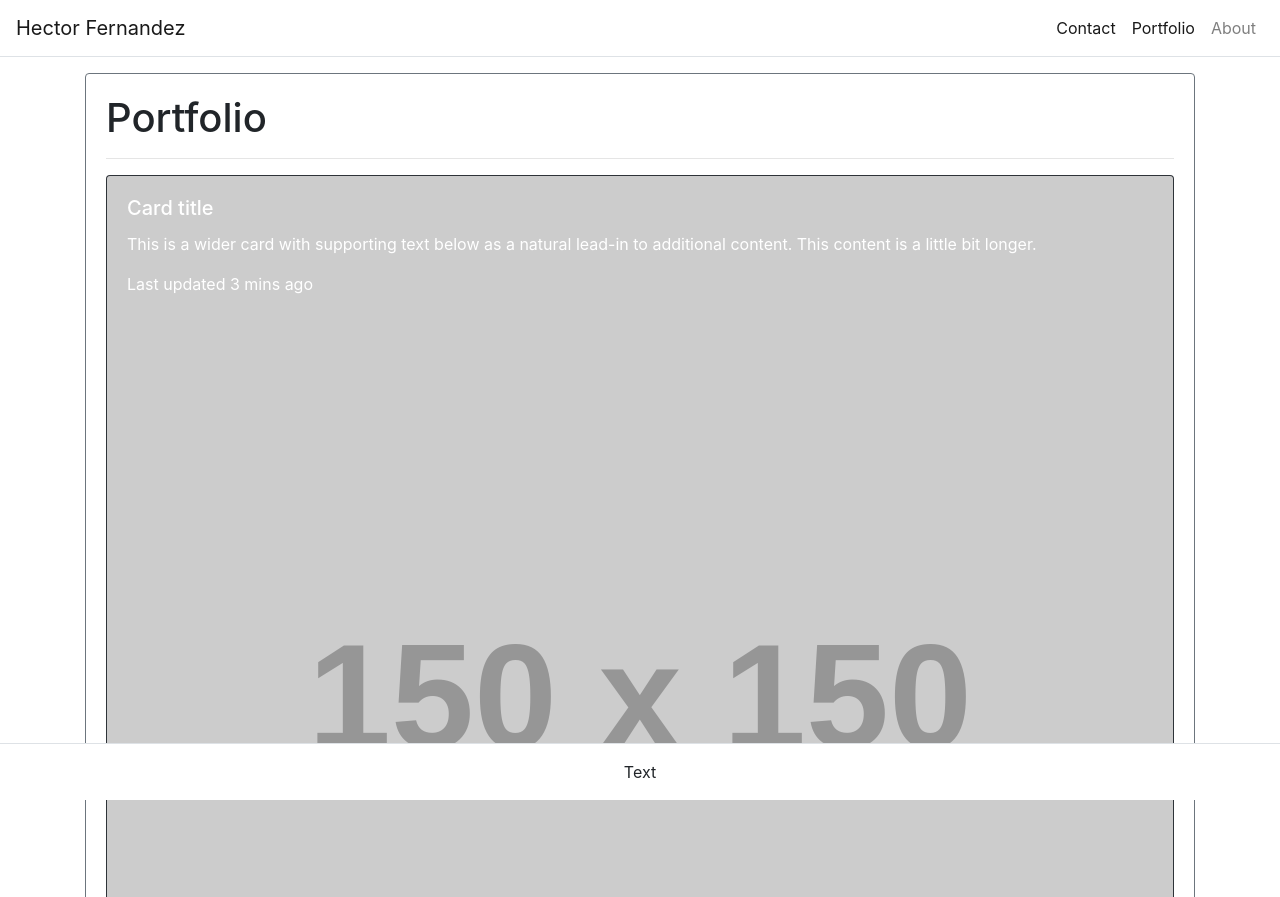
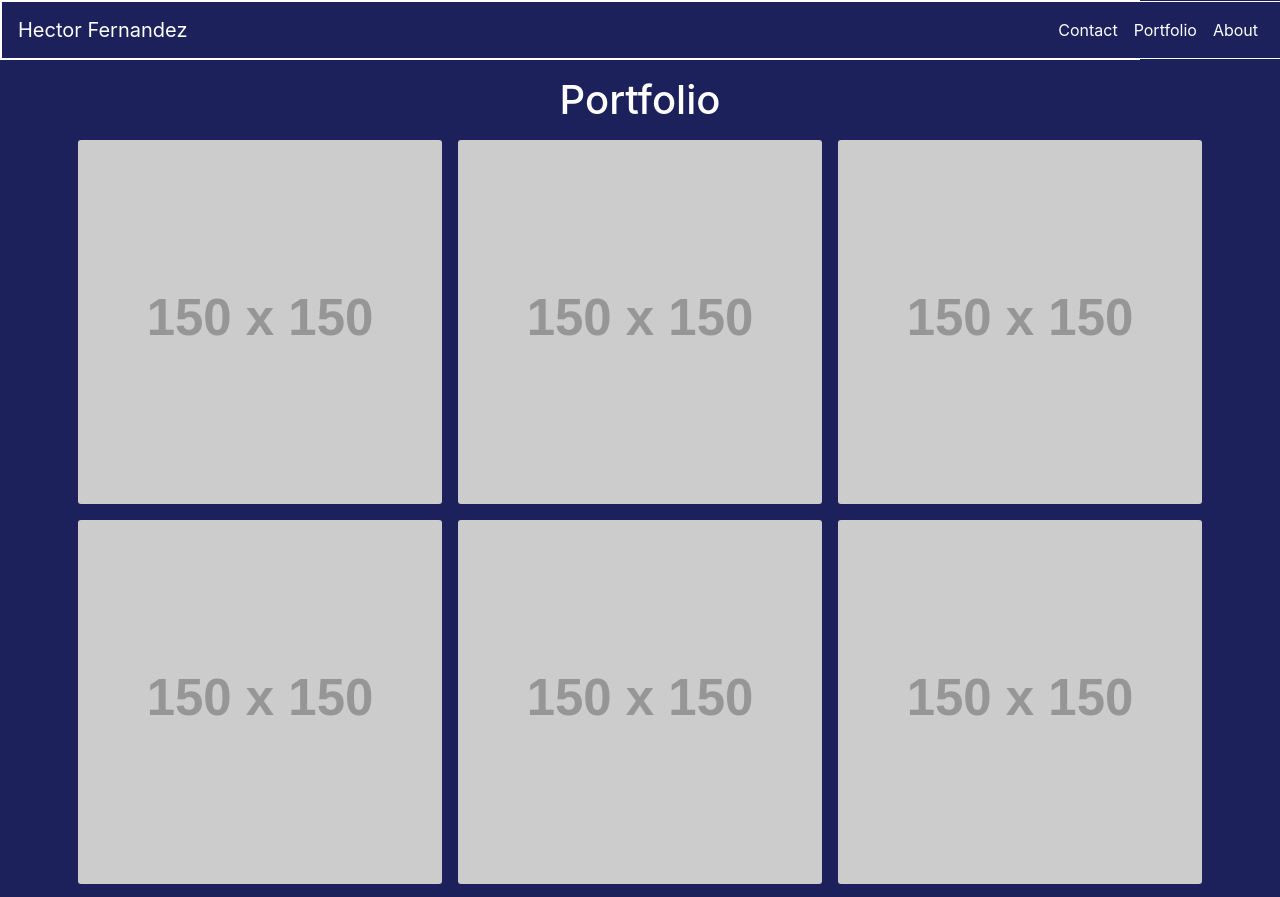
Before and after one commit to hkfernandez/AboutMe, a plain HTML site: page portfolio.html in a window 1280 px wide. Shown: the top 897 px of the page. Drawn offline with nearby package versions, Linux system fonts and the light colour scheme; placeholder pictures from the web are drawn by us.

Commit message:
for submission

```diff
--- a/portfolio.html
+++ b/portfolio.html
@@ -3,29 +3,31 @@
 <head>
     <meta charset="UTF-8">
     <meta name="viewport" content="width=device-width, initial-scale=1.0">
-    <title>Hector's Landing Page</title>
+    <title>Hector's Portfolio</title>
     <!-- Bootstrap CSS & JS -->
     <link rel="stylesheet" href="https://cdn.jsdelivr.net/npm/bootstrap@4.5.3/dist/css/bootstrap.min.css" integrity="sha384-TX8t27EcRE3e/ihU7zmQxVncDAy5uIKz4rEkgIXeMed4M0jlfIDPvg6uqKI2xXr2" crossorigin="anonymous">
     <script src="https://code.jquery.com/jquery-3.5.1.slim.min.js" integrity="sha384-DfXdz2htPH0lsSSs5nCTpuj/zy4C+OGpamoFVy38MVBnE+IbbVYUew+OrCXaRkfj" crossorigin="anonymous"></script>
     <script src="https://cdn.jsdelivr.net/npm/bootstrap@4.5.3/dist/js/bootstrap.bundle.min.js" integrity="sha384-ho+j7jyWK8fNQe+A12Hb8AhRq26LrZ/JpcUGGOn+Y7RsweNrtN/tE3MoK7ZeZDyx" crossorigin="anonymous"></script>
+    <link rel="stylesheet" href="style.css">
   </head>
-<body class="bg-white">
-    <header class="border-bottom">
-        <nav class="navbar navbar-expand-lg navbar-light bg-white">
-            <a class="navbar-brand" href="#">Hector Fernandez</a>
-            <button class="navbar-toggler border-secondary" type="button" data-toggle="collapse" data-target="#navbarNavDropdown" aria-controls="navbarNavDropdown" aria-expanded="false" aria-label="Toggle navigation">
+<body>
+  <div class="container vw-100 p-0 m-0 sticky-top border border-white">
+    <header class="border vw-100 border-white">
+      <nav class="navbar navbar-expand-lg navbar-light bg-transparent vw-100 text-white">
+        <a class="navbar-brand text-white" href="#">Hector Fernandez</a>
+        <button class="navbar-toggler bg-white" type="button" data-toggle="collapse" data-target="#navbarNavDropdown" aria-controls="navbarNavDropdown" aria-expanded="false" aria-label="Toggle navigation">
           <span class="navbar-toggler-icon"></span>
         </button>
         <div class="collapse navbar-collapse justify-content-end" id="navbarNavDropdown">
           <ul class="navbar-nav">
             <li class="nav-item">
-                  <a class="nav-link active" href="contact.html">Contact <!--<span class="sr-only">(current)</span>--></a>
+              <a class="nav-link active text-white" href="contact.html">Contact <!--<span class="sr-only">(current)</span>--></a>
             </li>
             <li class="nav-item">
-                  <a class="nav-link active" href="portfolio.html">Portfolio</a>
+              <a class="nav-link active text-white" href="portfolio.html">Portfolio</a>
             </li>
             <li class="nav-item">
-                  <a class="nav-link" href="index.html">About</a>
+              <a class="nav-link text-white" href="index.html">About</a>
             </li>
             <!-- <li class="nav-item dropdown">
               <a class="nav-link dropdown-toggle" href="#" id="navbarDropdownMenuLink" role="button" data-toggle="dropdown" aria-haspopup="true" aria-expanded="false">
@@ -41,27 +43,51 @@
         </div>
       </nav>
     </header>
+  </div>
     <Main>
       <div class="container mt-3">
-            <div class="card bg-whtie border-secondary">
-                <div class="card-body">
-                    <H1>Portfolio</H1>
-                    <hr>
-                    <div class="card bg-dark text-white">
-                      <img class="card-img" src="https://via.placeholder.com/150" alt="Card image">
-                      <div class="card-img-overlay">
-                        <h5 class="card-title">Card title</h5>
-                        <p class="card-text">This is a wider card with supporting text below as a natural lead-in to additional content. This content is a little bit longer.</p>
-                        <p class="card-text">Last updated 3 mins ago</p>
+        <div class="row">
+          <div class="col-12 d-flex justify-content-center">
+            <H1 class="text-white">Portfolio</H1>
           </div>
         </div>
+        <div class="row justify-content-center">
+          <div class="col-8 col-sm-5 col-md-4 p-2 bg-transparent border-white">
+            <img class="card-img" src="https://via.placeholder.com/150" alt="Website Design">
+          </div>
+          <div class="col-8 col-sm-5 col-md-4 p-2 bg-transparent border-white">
+            <img class="card-img" src="https://via.placeholder.com/150" alt="Website Design">
+          </div>
+          <div class="col-8 col-sm-5 col-md-4 p-2 bg-transparent border-white">
+            <img class="card-img" src="https://via.placeholder.com/150" alt="Website Design">
+          </div>
+          <div class="col-8 col-sm-5 col-md-4 p-2 bg-transparent border-white">
+            <img class="card-img" src="https://via.placeholder.com/150" alt="Website Design">
+          </div>
+          <div class="col-8 col-sm-5 col-md-4 p-2 bg-transparent border-white">
+            <img class="card-img" src="https://via.placeholder.com/150" alt="Website Design">
+          </div>
+          <div class="col-8 col-sm-5 col-md-4 p-2 bg-transparent border-white">
+            <img class="card-img" src="https://via.placeholder.com/150" alt="Website Design">
+          </div>
+          <div class="col-8 col-sm-5 col-md-4 p-2 bg-transparent border-white">
+            <img class="card-img" src="https://via.placeholder.com/150" alt="Website Design">
+          </div>
+          <div class="col-8 col-sm-5 col-md-4 p-2 bg-transparent border-white">
+            <img class="card-img" src="https://via.placeholder.com/150" alt="Website Design">
+          </div>
+          <div class="col-8 col-sm-5 col-md-4 p-2 bg-transparent border-white">
+            <img class="card-img" src="https://via.placeholder.com/150" alt="Website Design">
+          </div>
+          <div class="col-8 col-sm-5 col-md-4 p-2 bg-transparent border-white">
+            <img class="card-img" src="https://via.placeholder.com/150" alt="Website Design">
           </div>
         </div>
       </div>
     </Main>
-    <Footer class="fixed-bottom p-3 bg-white border-top">
-        <div class="container d-flex justify-content-center">
-            Text
+    <Footer class="sticky-bottom p-3 border border-white mb-auto">
+      <div class="container d-flex text-white justify-content-center mb-auto">
+        Footer Text
       </div>
     </Footer>
 </body>
--- a/style.css
+++ b/style.css
@@ -1,26 +1,11 @@
 body {
     background-color: #1c215c;
-    /* background-image: url("images/blue2.png");
-    background-position: top;
-    background-size: cover; */
 }
 
-div {
-    border: solid white 1px;
+footer {
+    background-color: #1c215c;
 }
 
 header {
-    border: solid white 2px;
+    background-color: #1c215c;
 }
-
-/* main {
-    border: solid red 10px;
-} */
-
-/* .orange {
-    border: solid orange 10px;
-} */
-
-/* footer {
-    border: solid red 10px;
-} */
```
Also changed, not shown: contact.html (+28 -16 lines), index.html (+20 -36 lines). Lines whose indentation alone changed are shown as unchanged.
